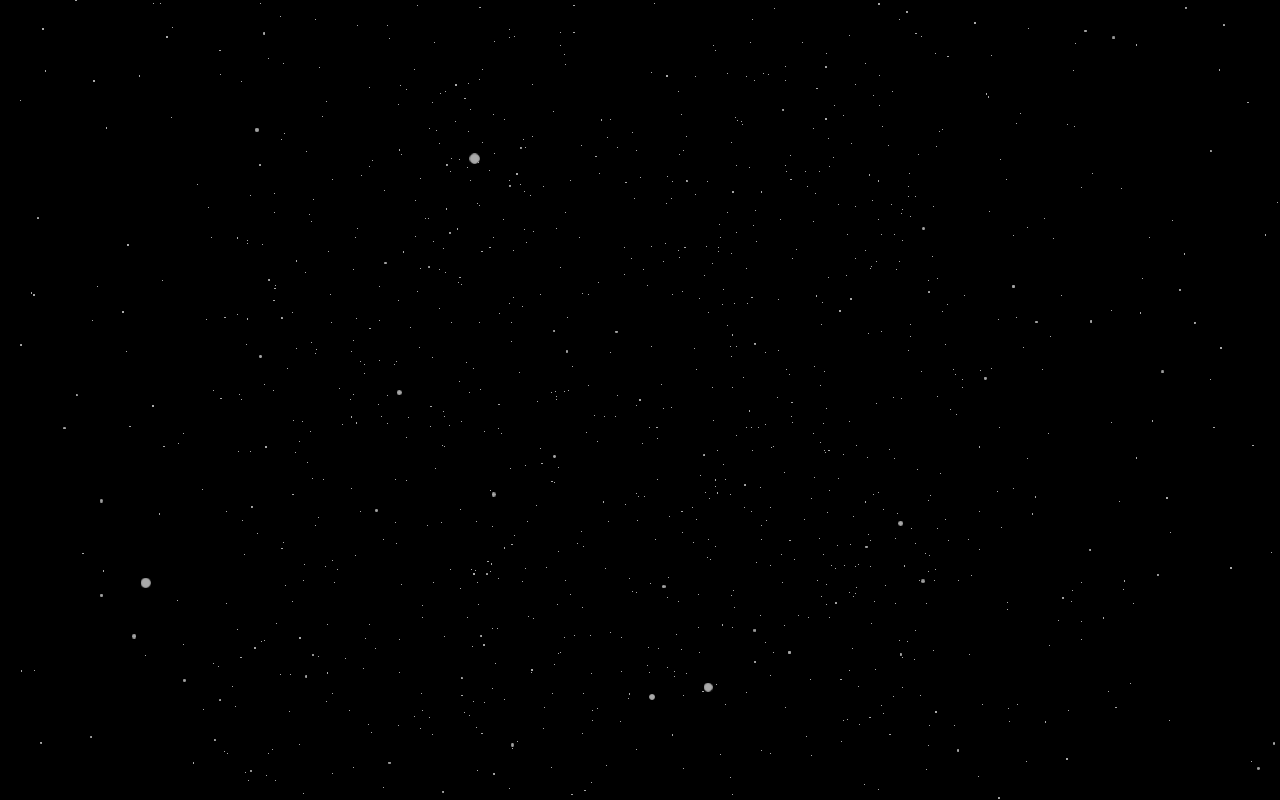
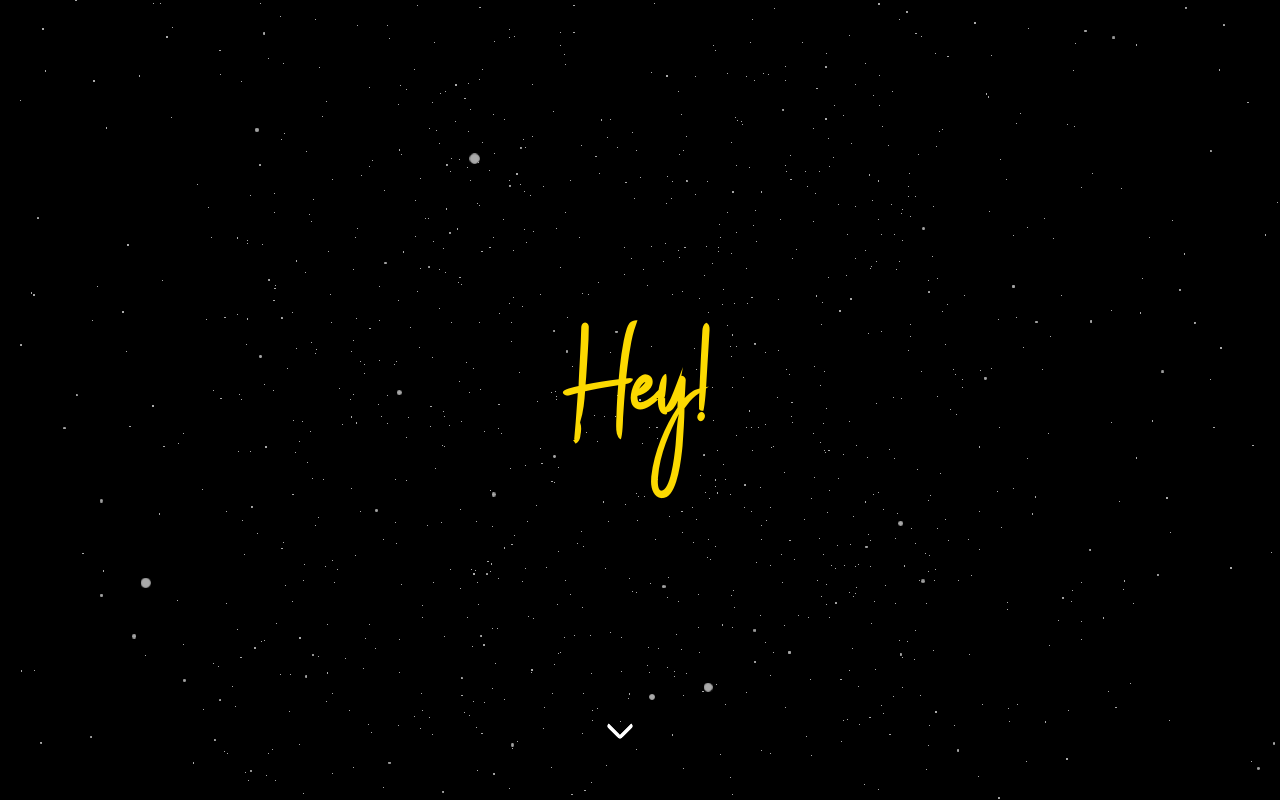
Before and after one commit to Vishnu2003/portfolio_website, a website built with Vite: page index.html in a window 1280 px wide. Built offline with nearby package versions, Linux system fonts and the light colour scheme; animation ran at ten frames a second.

Commit message:
Merge branch 'main' of https://github.com/Vishnu2003/portfolio_website

```diff
--- a/index.html
+++ b/index.html
@@ -7,7 +7,13 @@
     <title>Vite App</title>
   </head>
   <body>
-    <script type="module" src="/stars.js"></script>
+    <div class="home">
+      <div class="homeText">
+        <h1>Hey!</h1>
+      </div>
+      <div class="down-arrow"></div>
+    </div>
+    <script type="module" src="/src/stars.js"></script>
     <canvas class="webgl"></canvas>
   </body>
 </html>
--- a/stars.js
+++ b/src/stars.js
@@ -1,4 +1,4 @@
-import './style.css'
+import '../style.css'
 import * as THREE from 'three'
 
 // Canvas
--- a/style.css
+++ b/style.css
@@ -1,3 +1,8 @@
+@font-face {
+  font-family: StayClassy;
+  src: url(/assets/Fonts/Stay\ Classy.otf);
+}
+
 body {
   width: 100vw;
   height: 100vh;
@@ -8,3 +13,59 @@ body {
   justify-content: center;
   align-items: center;
 }
+
+
+
+.homeText{
+  color: #FCD900;
+  position: absolute;
+  font-size: 52px;
+  font-family: StayClassy;
+  top: 50%;
+  left: 50%;
+  transform: translate(-50%,-50%);
+}
+
+
+.down-arrow {
+  color: white;
+  position: absolute;
+  width: 40px; height: 40px;
+  top: 88%; left: 50%;
+  margin: -20px 0 0 -20px;
+  display: flex;
+  justify-content: center;
+  bottom: 10px;
+  z-index: 2;
+}
+
+
+
+.down-arrow:after {
+  content: " ";
+  position: absolute;
+  top: 12px;
+  left: -10px;
+  width: 16px;
+  height: 16px;
+  border-bottom: 4px solid;
+  border-right: 4px solid;
+  border-radius: 4px;
+  transform: rotateZ(45deg);
+}
+
+@keyframes jumpInfinite {
+  0% {
+    margin-top: 0;
+  }
+  50% {
+    margin-top: 20px;
+  }
+  100% {
+    margin-top: 0;
+  }
+}
+
+.down-arrow {
+  animation: jumpInfinite 2.5s infinite;
+}
```
Also changed, not shown: assets/Fonts/Stay Classy.otf (added), main.js (line endings or trailing spaces).
